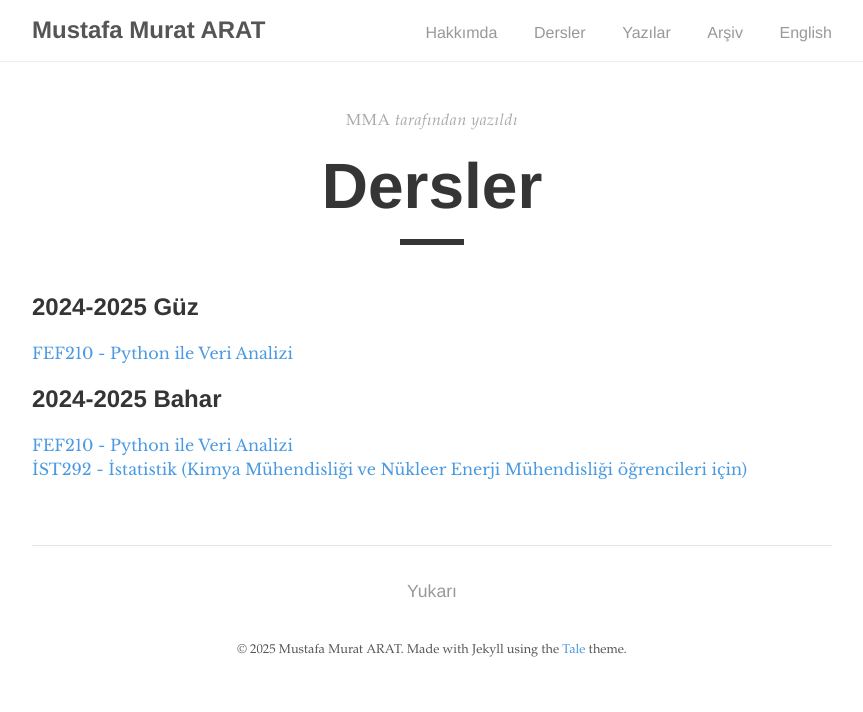
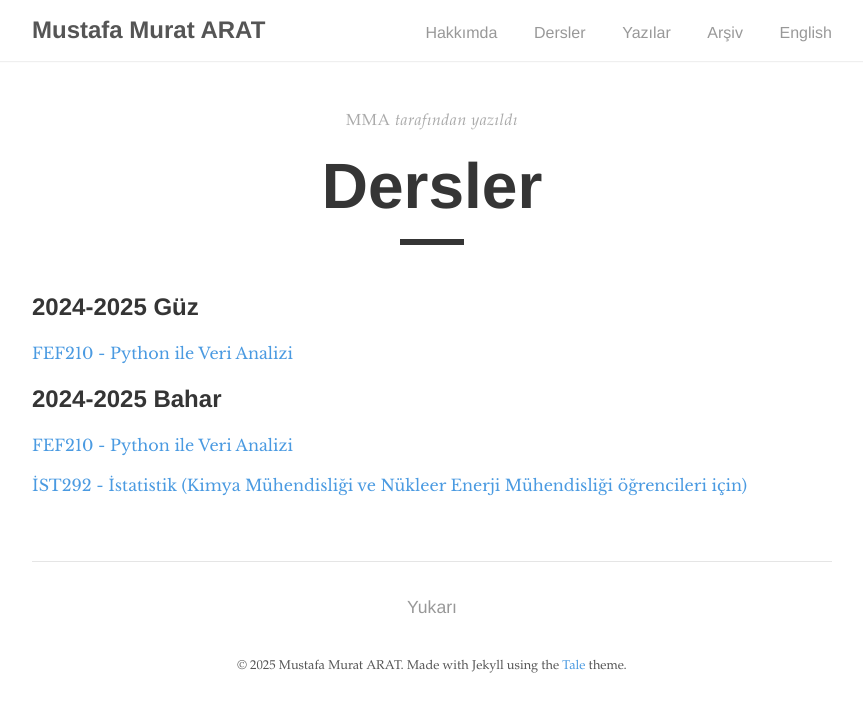
Before and after one commit to mmuratarat/turkish, a Jekyll site: the page built from _pages/courses.md, in a window 1280 px wide. Shown: the top 712 px of the page, without its empty margins (208-1071 px from the left). Built offline with Jekyll 4.4.1, drawn with Linux system fonts in a browser that asks for light colours; nearby versions of some CDN libraries; comment, search, counter and statistics services are not loaded.

```diff
--- a/_pages/courses.md
+++ b/_pages/courses.md
@@ -11,5 +11,6 @@ permalink: /courses/
 [FEF210 - Python ile Veri Analizi](/turkish/fef210_2425fall){:target="_blank"}
 
 ## 2024-2025 Bahar
-[FEF210 - Python ile Veri Analizi](/turkish/fef210_2425spring){:target="_blank"}\\
+[FEF210 - Python ile Veri Analizi](/turkish/fef210_2425spring){:target="_blank"}
+
 [İST292 - İstatistik (Kimya Mühendisliği ve Nükleer Enerji Mühendisliği öğrencileri için)](https://mmuratarat.github.io/turkish/files/ist292_2425spring_syllabus.pdf){:target="_blank"}
```
